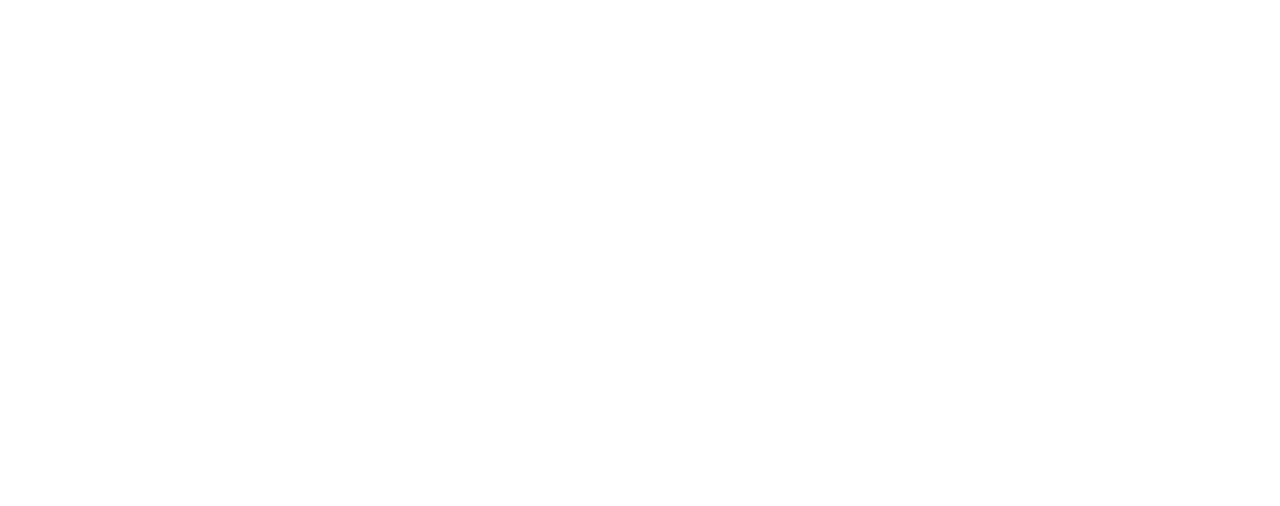
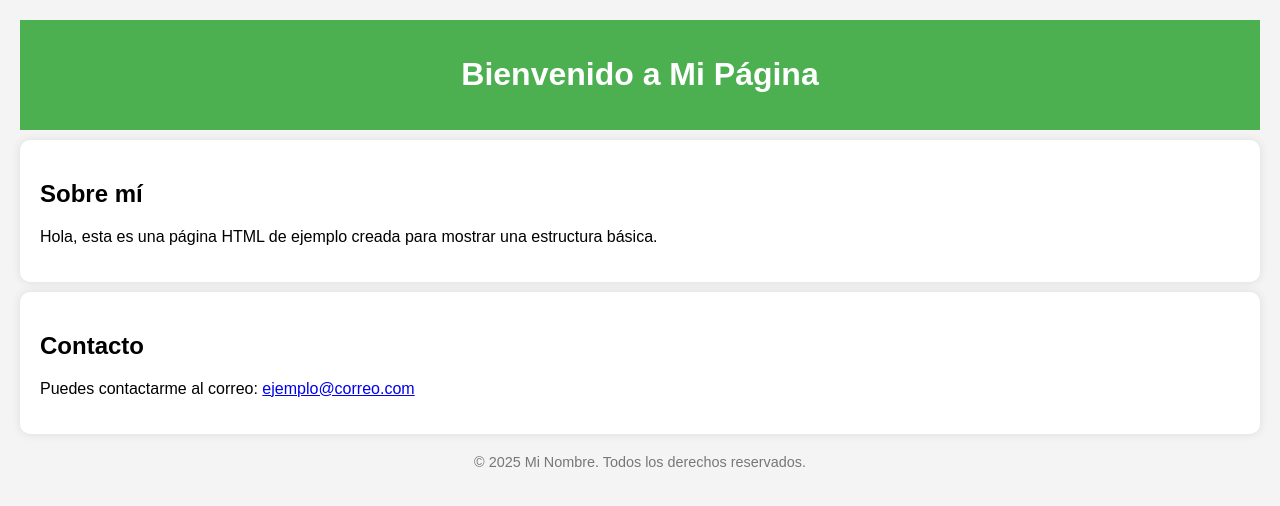
Before and after one commit to Elkinsalvatierra/prueba1, a plain HTML site: page index.html in a window 1280 px wide. Drawn offline with Linux system fonts and the light colour scheme.

Commit message:
actualizado

```diff
--- a/index.html
+++ b/index.html
@@ -1,22 +1,52 @@
 <!DOCTYPE html>
-<!--[if lt IE 7]>      <html class="no-js lt-ie9 lt-ie8 lt-ie7"> <![endif]-->
-<!--[if IE 7]>         <html class="no-js lt-ie9 lt-ie8"> <![endif]-->
-<!--[if IE 8]>         <html class="no-js lt-ie9"> <![endif]-->
-<!--[if gt IE 8]>      <html class="no-js"> <!--<![endif]-->
-<html>
-    <head>
-        <meta charset="utf-8">
-        <meta http-equiv="X-UA-Compatible" content="IE=edge">
-        <title></title>
-        <meta name="description" content="">
-        <meta name="viewport" content="width=device-width, initial-scale=1">
-        <link rel="stylesheet" href="">
-    </head>
-    <body>
-        <!--[if lt IE 7]>
-            <p class="browsehappy">You are using an <strong>outdated</strong> browser. Please <a href="#">upgrade your browser</a> to improve your experience.</p>
-        <![endif]-->
+<html lang="es">
+<head>
+    <meta charset="UTF-8">
+    <title>Mi Página de Ejemplo</title>
+    <style>
+        body {
+            font-family: Arial, sans-serif;
+            background-color: #f4f4f4;
+            margin: 20px;
+        }
+        header {
+            background-color: #4CAF50;
+            color: white;
+            padding: 15px;
+            text-align: center;
+        }
+        section {
+            background: white;
+            padding: 20px;
+            margin-top: 10px;
+            border-radius: 10px;
+            box-shadow: 0 0 10px rgba(0,0,0,0.1);
+        }
+        footer {
+            margin-top: 20px;
+            text-align: center;
+            font-size: 0.9em;
+            color: #777;
+        }
+    </style>
+</head>
+<body>
+    <header>
+        <h1>Bienvenido a Mi Página</h1>
+    </header>
 
-        <script src="" async defer></script>
-    </body>
+    <section>
+        <h2>Sobre mí</h2>
+        <p>Hola, esta es una página HTML de ejemplo creada para mostrar una estructura básica.</p>
+    </section>
+
+    <section>
+        <h2>Contacto</h2>
+        <p>Puedes contactarme al correo: <a href="mailto:ejemplo@correo.com">ejemplo@correo.com</a></p>
+    </section>
+
+    <footer>
+        &copy; 2025 Mi Nombre. Todos los derechos reservados.
+    </footer>
+</body>
 </html>
```
